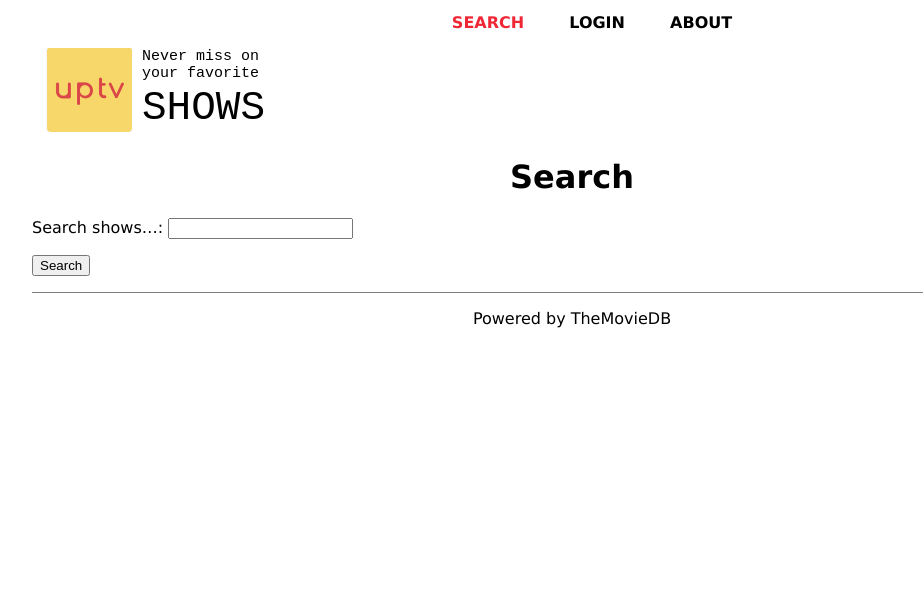
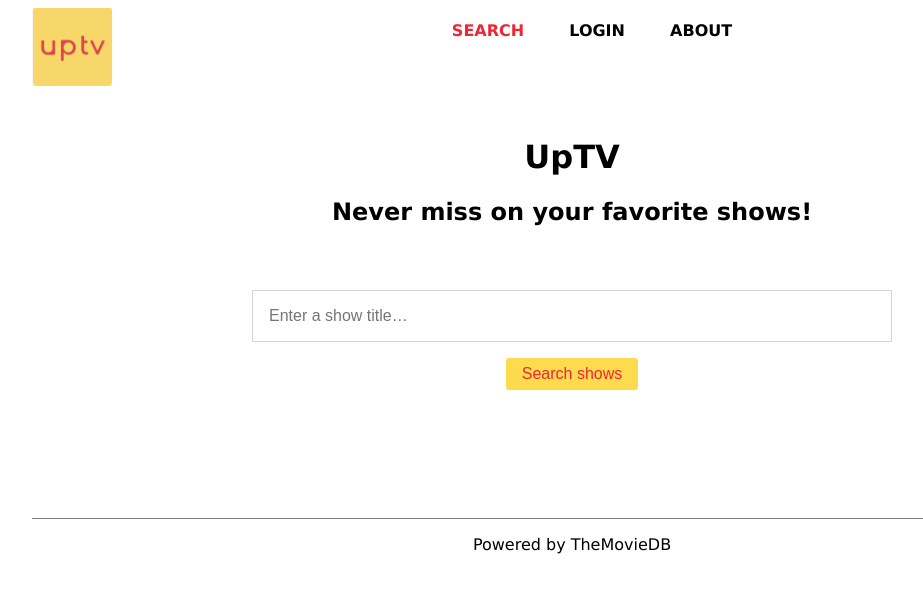
Before and after one commit to florimondmanca/tvseries, a Django app: page /search/ in a window 1280 px wide. Shown: the top 593 px of the page, without its empty margins (68-991 px from the left). Run offline with Django 3.2, Linux system fonts and the light colour scheme.

Commit message:
Update styles of search page

```diff
--- /dev/null
+++ b/series/static/series/search_series.css
@@ -0,0 +1,30 @@
+form {
+    max-width: 40em;
+    text-align: center;
+    display: flex;
+    flex-flow: column;
+    margin: 4em auto 7em;
+}
+
+form input#search-field {
+    width: 100%;
+    padding: 1em 1em;
+}
+
+form button#submit {
+    margin: 1em auto;
+}
+
+#header {
+    text-align: center;
+    margin-top: 3em;
+}
+
+#header img {
+    max-width: 100%;
+    height: auto;
+}
+
+#header p {
+
+}
--- a/series/templates/series/search_series.html
+++ b/series/templates/series/search_series.html
@@ -1,11 +1,21 @@
 {% extends 'series/base.html' %}
 {% load static %}
 
+{% block stylesheets %}
+    {{ block.super }}
+    <link rel="stylesheet" type="text/css"
+          href="{% static 'series/search_series.css' %}">
+{% endblock %}
+
 {% block content %}
-    <h1>Search</h1>
+
+    <div id="header">
+        <h1>UpTV</h1>
+        <h2>Never miss on your favorite shows!</h2>
+    </div>
 
     <form method="post">{% csrf_token %}
-        {{ form.as_p }}
-        <input type="submit" value="Search">
+        <input id="search-field" type="search" required autofocus placeholder="Enter a show title…" name="search_term">
+        <button id="submit" class="accent" type="submit">Search shows</button>
     </form>
 {% endblock %}
--- a/static/base.css
+++ b/static/base.css
@@ -2,8 +2,10 @@
 
 :root {
     --color-primary: #fdda4e;
+    --color-primary-darker: #ffe670;
     --color-accent: #ef2734;
     --color-bg-light: lightyellow;
+    --color-button-default: #ccc;
 }
 
 body, html {
@@ -26,31 +28,25 @@
     color: var(--color-accent);
 }
 
-header {
-    font-family: "Courier New", monospace;
-    font-size: 15px;
+nav {
     display: grid;
-    grid-gap: 10px;
-    width: 200px;
+    grid-template-areas: "brand links .";
+    grid-template-columns: 5em 1fr 5em;
+    width: 100%;
 }
 
-header .right {
-    grid-column: 2;
-    grid-row: 1;
-    width: 150px;
-    text-align: justify;
-    vertical-align: auto;
+nav #brand {
+    grid-area: brand;
 }
 
-header .left {
-    grid-column: 1;
-    grid-row: 1;
-    width: 100px;
-    text-align: right;
-    vertical-align: middle;
+nav #brand img {
+    width: 100%;
+    height: auto;
 }
 
 ul.navbar {
+    grid-area: links;
+    display: inline-block;
     text-align: center;
     text-transform: uppercase;
     list-style-type: none;
@@ -90,3 +86,35 @@
     border-top: gray 1px solid;
     text-align: center;
 }
+
+button, input[type="submit"] {
+    display: inline-flex;
+    justify-content: center;
+    position: relative;
+    white-space: nowrap;
+    text-decoration: none;
+    line-height: 1;
+    padding: .5em 1em;
+    border-radius: 3px;
+    font-size: inherit;
+    outline: inherit;
+    border: none;
+    cursor: pointer;
+    background: lightgray;
+    background: var(--color-primary);
+    color: var(--color-accent);
+}
+
+button:hover, input[type="submit"]:hover {
+    background: var(--color-primary-darker);
+}
+
+input, input[type="text"] {
+    outline: none;
+    border: 1px solid lightgray;
+    font-size: inherit;
+    padding: .5em 1em;
+    width: 100%;
+    -webkit-appearance: none;
+    -moz-appearance: none;
+}
--- a/templates/base.html
+++ b/templates/base.html
@@ -15,6 +15,11 @@
 </head>
 <body>
 <nav>
+    <div id="brand">
+        <a href="{% url 'index' %}">
+            <img src="{% static 'series/uptv_logo.png' %}">
+        </a>
+    </div>
     <ul class="navbar">
         <li class="tab">
             <a href="{% url 'search_series' %}"
@@ -54,17 +59,6 @@
     </ul>
 </nav>
 
-<header>
-    <div class="left">
-        <img src="{% static 'series/uptv_logo.png' %}">
-    </div>
-    <div class="right">
-        <span>Never miss on</span> <br/>
-        <span>your favorite</span> <br/>
-        <span id="show-brand">shows</span>
-    </div>
-</header>
-
 <main>
     {% block content %}{% endblock %}
 </main>
```
